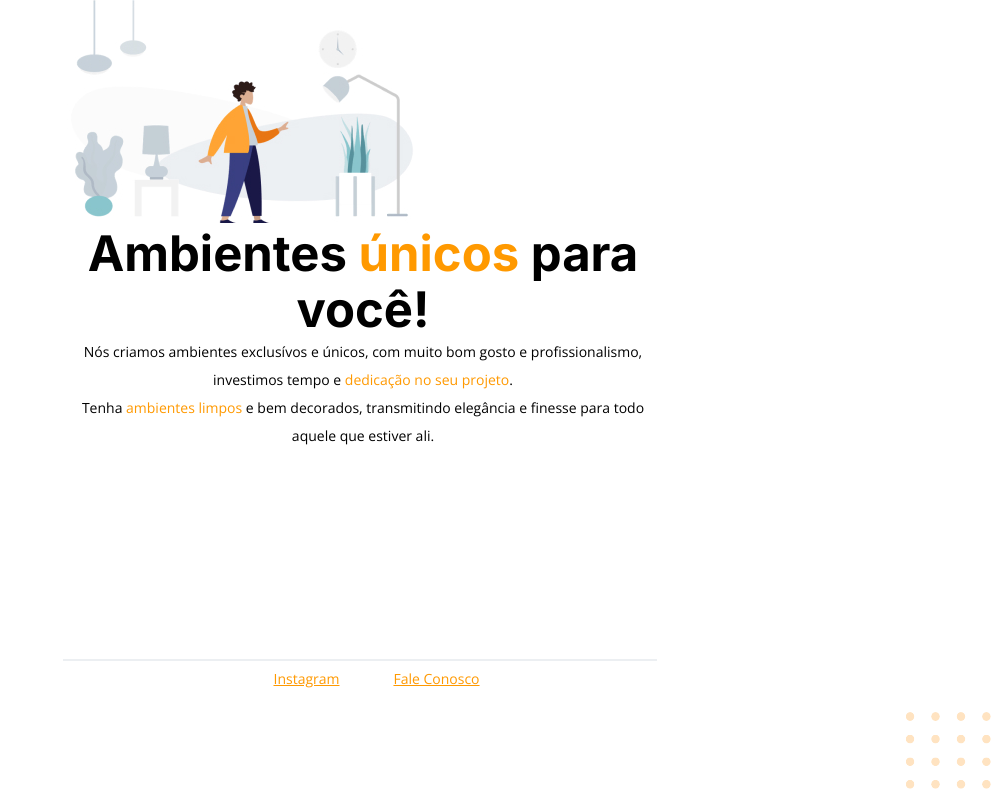
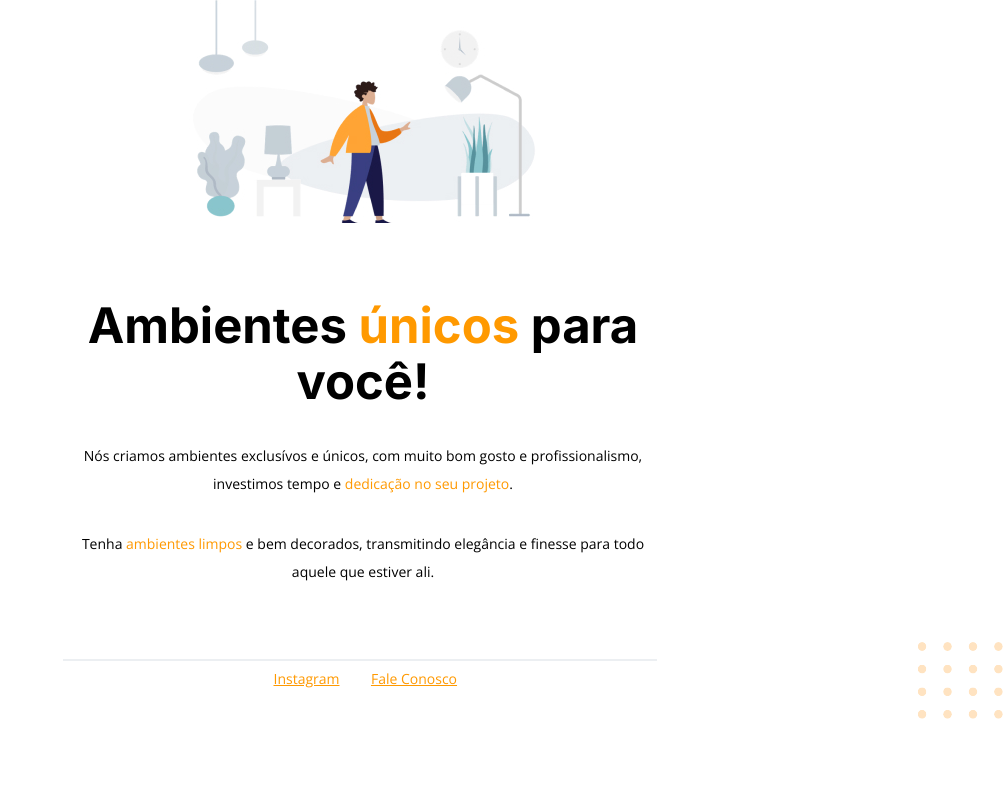
Before and after one commit to Clara-Pacheco/Explorer--Rocketseat--Projeto-01, a plain HTML site: page index.html in a window 1280 px wide. Shown: the whole page, without its empty margins (277-1280 px from the left). Drawn offline with nearby package versions, Linux system fonts and the light colour scheme.

Commit message:
Update positioning elements

```diff
--- a/CSS/style.css
+++ b/CSS/style.css
@@ -26,6 +26,11 @@
 .image {
   width: 348px;
   height: 223px;
+  position: relative;
+  top: 0;
+  left: 50%;
+  transform: translateX(-50%);
+  margin-bottom: 72px;
 
 }
 
@@ -43,8 +48,8 @@
   width: 98.39px;
   height: 88px;
   position: absolute;
-  bottom: 0;
-  right: 0;
+  left: 1194px;
+  top: 642px;
 }
 
 .title {
@@ -55,6 +60,15 @@
   line-height: 56px;
   text-align: center;
   color: #000000;
+  margin-bottom: 32px;
+}
+
+.first-paragraph {
+  margin-bottom: 32px;
+}
+
+.second-paragraph {
+  margin-bottom: 72px;
 }
 
 .title .unicos {
@@ -112,7 +126,7 @@
   color:#FF9900;
   position: absolute;
   top: 665px;
-  left: 495px;
+  left: 450px;
   right: 348px;
   bottom: 33px;
 
```
